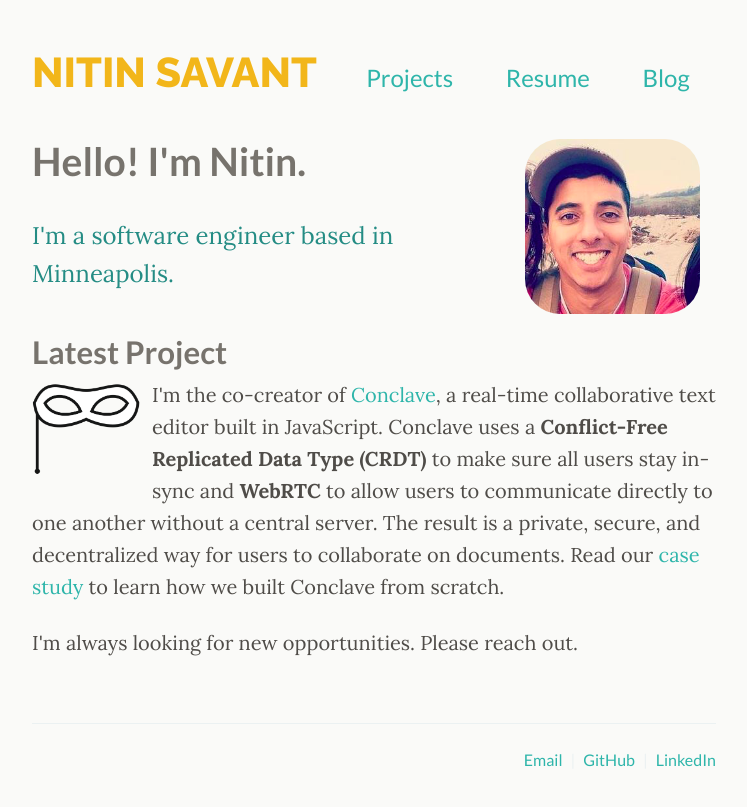
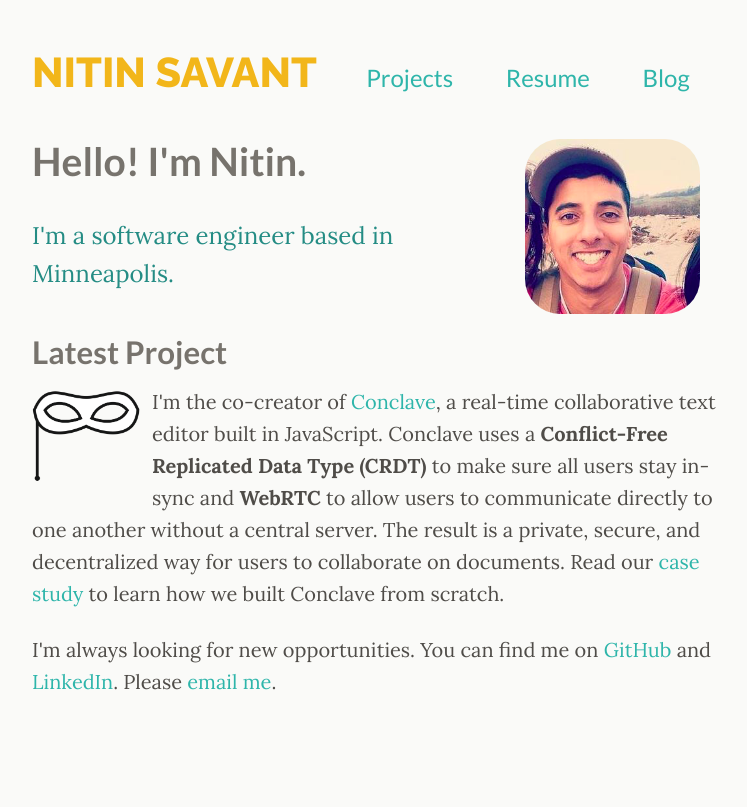
Before and after one commit to nitinsavant/nitinsavant.github.io, a Jekyll site: the page built from index.html, in a window 1280 px wide. Shown: the top 807 px of the page, without its empty margins (266-1013 px from the left). Built offline with Jekyll 4.4.1, drawn with Linux system fonts in a browser that asks for light colours.

Commit message:
Updated contact section

```diff
--- a/_sass/_page.scss
+++ b/_sass/_page.scss
@@ -63,6 +63,10 @@
 .select-show {
   color: #fff;
   background-color: $gray-dark;
+}
+
+.home h2 {
+  margin-bottom: 15px;
 }
 
 // PAGE ARTICLES & POST ====================================
--- a/index.html
+++ b/index.html
@@ -3,6 +3,7 @@ layout: default
 title: Home
 ---
 
+<article class="home">
   <figure class="site-profile">
       <img src="{{ site.baseurl }}/assets/img/profile-pic.png">
   </figure>
@@ -29,18 +30,7 @@ title: Home
 
     </p>
     <p>
-    I'm always looking for new opportunities. Please reach out.
+      I'm always looking for new opportunities. You can find me on <a target="_blank" rel="external" href="https://github.com/nitinsavant">GitHub</a> and <a target="_blank" rel="external" href="https://linkedin.com/in/nitinsavant">LinkedIn</a>. Please <a href="mailto:nitinsavant@gmail.com">email me</a>.
     </p>
   </div>
-
-<footer class="site-footer">
-  <div class="site-links">
-    <div class="site-contact">
-      <ul>
-        <li><a href="mailto:nitinsavant@gmail.com">Email</a></li>
-        <li><a target="_blank" rel="external" href="https://github.com/nitinsavant">GitHub</a></li>
-        <li><a target="_blank" rel="external" href="https://linkedin.com/in/nitinsavant">LinkedIn</a></li>
-      </ul>
-    </div>
-  </div>
-</footer>
+</article>
```
Also changed, not shown: _includes/icons.html (added, +21 -0 lines), assets/img/github.png (added), assets/img/linkedin.png (added). Lines whose indentation alone changed are shown as unchanged.
